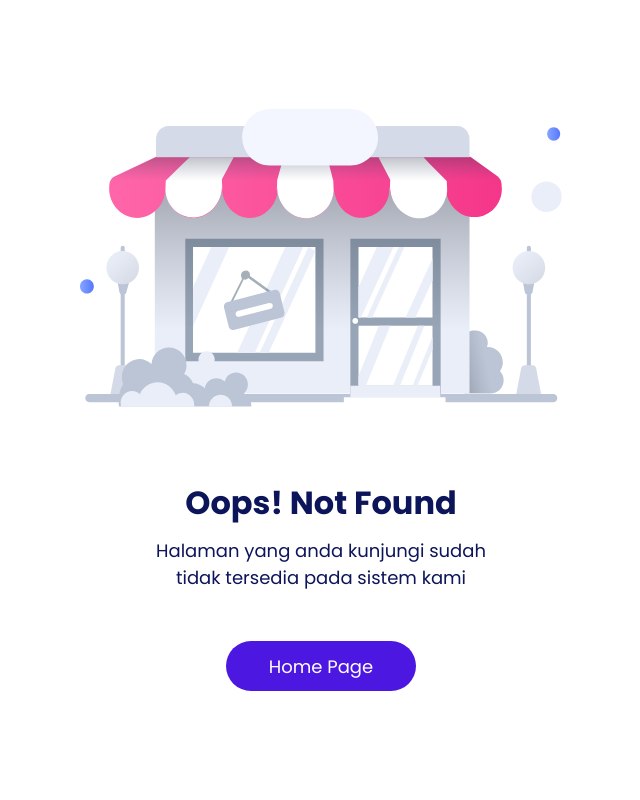
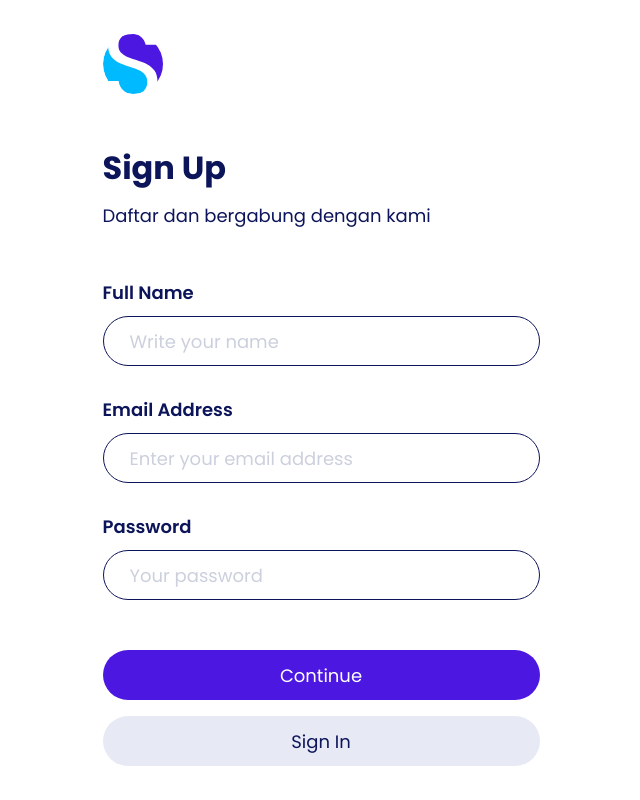
Before and after one commit to firlyafriansyah/GamingStore, a Next.js app: page /signup in a window 1280 px wide. Before the commit this address had no page. Shown: the whole page, without its empty margins (319-959 px from the left). Built offline with nearby package versions, Linux system fonts and the light colour scheme.

Commit message:
setup sign up page

```diff
--- /dev/null
+++ b/pages/signup.tsx
@@ -0,0 +1,31 @@
+import CustomButton from '@/components/basic_components/Button'
+import CustomInput from '@/components/basic_components/Input'
+import HeadCustom from '@/components/Head'
+import styles from '@/styles/signup.module.css'
+import Image from 'next/image'
+
+export default function Signup() {
+  return (
+    <>
+      <HeadCustom title="Sign Up - Gaming Store" />
+      <div className={styles.container}>
+        <div className={styles['signup-wrapper']}>
+          <Image className={styles.logo} src="/Logo/logo.svg" width={60} height={60} alt="logo-image" />
+          <h1 className={styles.title}>Sign Up</h1>
+          <p className={styles.description}>Daftar dan bergabung dengan kami</p>
+          <div className={styles['form-wrapper']}>
+            <CustomInput label='Full Name' id='fullname' name='fullname' type='text' placeholder='Write your name' />
+            <div style={{height: '30px'}} />
+            <CustomInput label='Email Address' id='email' name='email' type='email' placeholder='Enter your email address' />
+            <div style={{height: '30px'}} />
+            <CustomInput label='Password' id='password' name='password' type='password' placeholder='Your password' />
+            <div style={{height: '50px'}} />
+            <CustomButton text='Continue' width='100%' height={50} color="#FFFFFF" bgColor='#4D17E2' navigation='/upload-photo' />
+            <div style={{height: '16px'}} />
+            <CustomButton text='Sign In' width='100%' height={50} color="#0C145A" bgColor='#E7EAF5' navigation='/signin' />
+          </div>
+        </div>
+      </div>
+    </>
+  )
+}
--- /dev/null
+++ b/styles/signup.module.css
@@ -0,0 +1,36 @@
+.container {
+  width: 100%;
+  height: 100vh;
+  display: flex;
+  justify-content: center;
+  align-items: center;
+}
+
+.signup-wrapper {
+  width: 437px;
+  display: flex;
+  flex-direction: column;
+  justify-content: center;
+}
+
+.logo {
+  margin-bottom: 50px;
+}
+
+.title {
+  font-size: 32px;
+  font-weight: bold;
+  color: #0C145A;
+  margin-bottom: 10px;
+}
+
+.description {
+  color: #0C145A;
+  margin-bottom: 50px;
+}
+
+@media screen and (max-width: 500px) {
+  .signup-wrapper {
+    width: 90%;
+  }
+}
--- /dev/null
+++ b/styles/signupsuccess.module.css
@@ -0,0 +1,38 @@
+.container {
+  width: 100%;
+  height: 100vh;
+  display: flex;
+  flex-direction: column;
+  justify-content: center;
+  align-items: center;
+}
+
+.illustration-wrapper {
+  position: relative;
+  width: 80%;
+  height: 300px;
+  margin-bottom: 70px;
+}
+
+.title {
+  font-size: 32px;
+  font-weight: bold;
+  color: #0C145A;
+  margin-bottom: 10px;
+}
+
+.subtitle {
+  color: #0C145A;
+  margin-bottom: 50px;
+  text-align: center;
+}
+
+.button-wrapper {
+  width: 170px;
+}
+
+@media screen and (max-width: 500px) {
+  .button-wrapper {
+    width: 90%;
+  }
+}
--- /dev/null
+++ b/styles/uploadphoto.module.css
@@ -0,0 +1,90 @@
+.container {
+  width: 100%;
+  height: 100vh;
+  display: flex;
+  flex-direction: column;
+  justify-content: center;
+  align-items: center;
+}
+
+.upload-wrapper {
+  width: 120px;
+  height: 120px;
+  border-radius: 120px;
+  background-color: #E7EAF5;
+  display: flex;
+  justify-content: center;
+  align-items: center;
+  margin-bottom: 20px;
+  cursor: pointer;
+}
+
+.name {
+  font-size: 20px;
+  font-weight: bold;
+  color: #0C145A;
+}
+
+.email {
+  color: #0C145A;
+  margin-bottom: 50px;
+}
+
+.game-favorite-container {
+  width: 437px;
+  display: flex;
+  flex-direction: column;
+  justify-content: center;
+}
+
+.game-favorite-wrapper {
+  display: flex;
+  flex-direction: column;
+  margin-bottom: 50px;
+}
+
+.label {
+  font-weight: 600;
+  color: #0C145A;
+  margin-bottom: 10px;
+}
+
+.select {
+  width: 100%;
+  height: 50px;
+  border-radius: 100px;
+  border: 1px solid #0C145A;
+  padding: 0px 26px;
+  font-size: 18px;
+  display: flex;
+  justify-content: center;
+  align-items: center;
+  cursor: pointer;
+}
+
+.game-select {
+  width: 100%;
+  height: 48px;
+  border-radius: 100px;
+  font-size: 18px;
+  color: #0C145A;
+  padding-right: 26px;
+  border-radius: 0;
+  border: none;
+  outline: none;
+  cursor: pointer;
+}
+
+.link-terms {
+  margin-top: 30px;
+  text-align: center;
+  text-decoration: underline;
+  list-style-type: none;
+  color: #0C145A;
+}
+
+@media screen and (max-width: 500px) {
+  .game-favorite-container {
+    width: 90%;
+  }
+}
```
Also changed, not shown: pages/signin.tsx (+5 -10 lines), pages/signup-success.tsx (added, +18 -0 lines), pages/upload-photo.tsx (added, +38 -0 lines), styles/signin.module.css (+7 -1 lines), public/Illustration/wallet.svg (added), public/Logo/upload_icon.svg (added).
